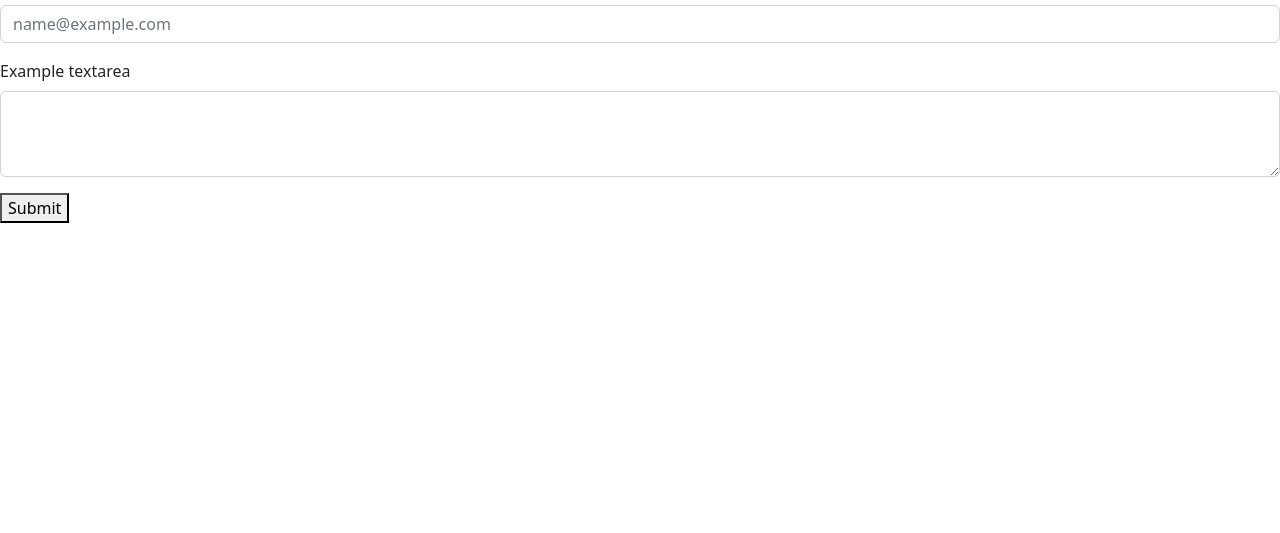
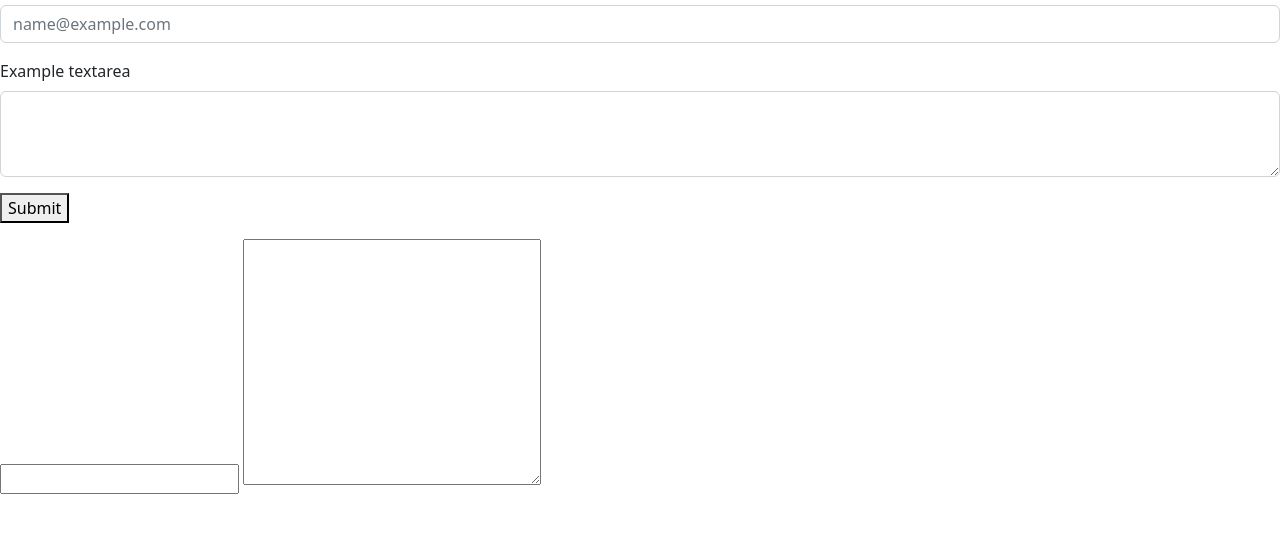
Before and after one commit to meVRDange/websiteForProject, a plain HTML site: page 3rdPage.html in a window 1280 px wide. Shown: the part 83-616 px from the top of the page. Drawn offline with nearby package versions, Linux system fonts and the light colour scheme.

Commit message:
added new inputs

```diff
--- a/3rdPage.html
+++ b/3rdPage.html
@@ -23,27 +23,14 @@
         </div>
         <button type="submit">Submit</button>
     </form>
+    <input type="text" name="username" id="username">
+    <textarea name="message" id="message" cols="30" rows="10"></textarea>
     <div id="email"></div>
     <div id="message"></div>
     <script src="https://cdn.jsdelivr.net/npm/bootstrap@5.2.3/dist/js/bootstrap.bundle.min.js"
         integrity="sha384-kenU1KFdBIe4zVF0s0G1M5b4hcpxyD9F7jL+jjXkk+Q2h455rYXK/7HAuoJl+0I4"
         crossorigin="anonymous"></script>
 
-    <!-- <script>
-        function validate(e) {
-            e.preventDefault();
-            console.log("hello")
-            var email = document.getElementById('exampleFormControlInput1').value;
-            var message = document.getElementById('exampleFormControlTextarea1').value;
-            document.getElementById('email').innerHTML=email;
-            document.getElementById('message').innerHTML = message;
-        }
-        function init() {
-            document.getElementById('form').onsubmit = validate;
-            console.log("hello");
-        }
-        window.onload = init;
-    </script> -->
 </body>
 
 </html>
```
